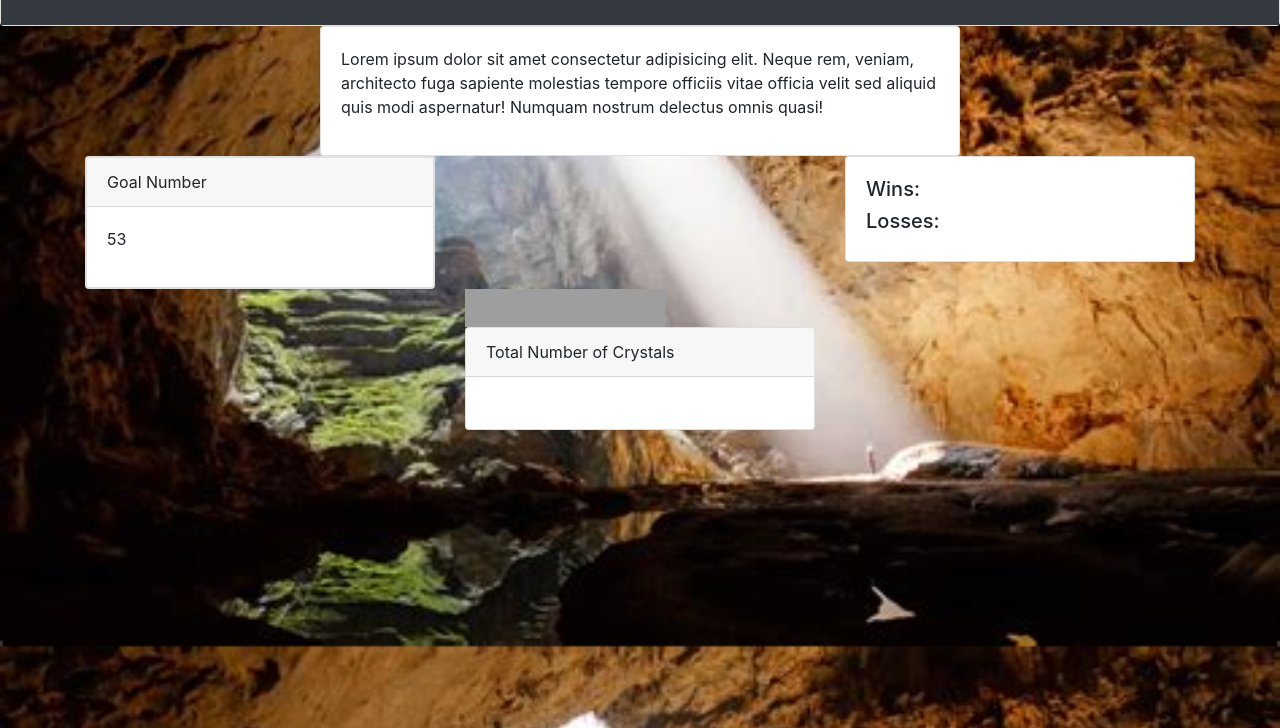
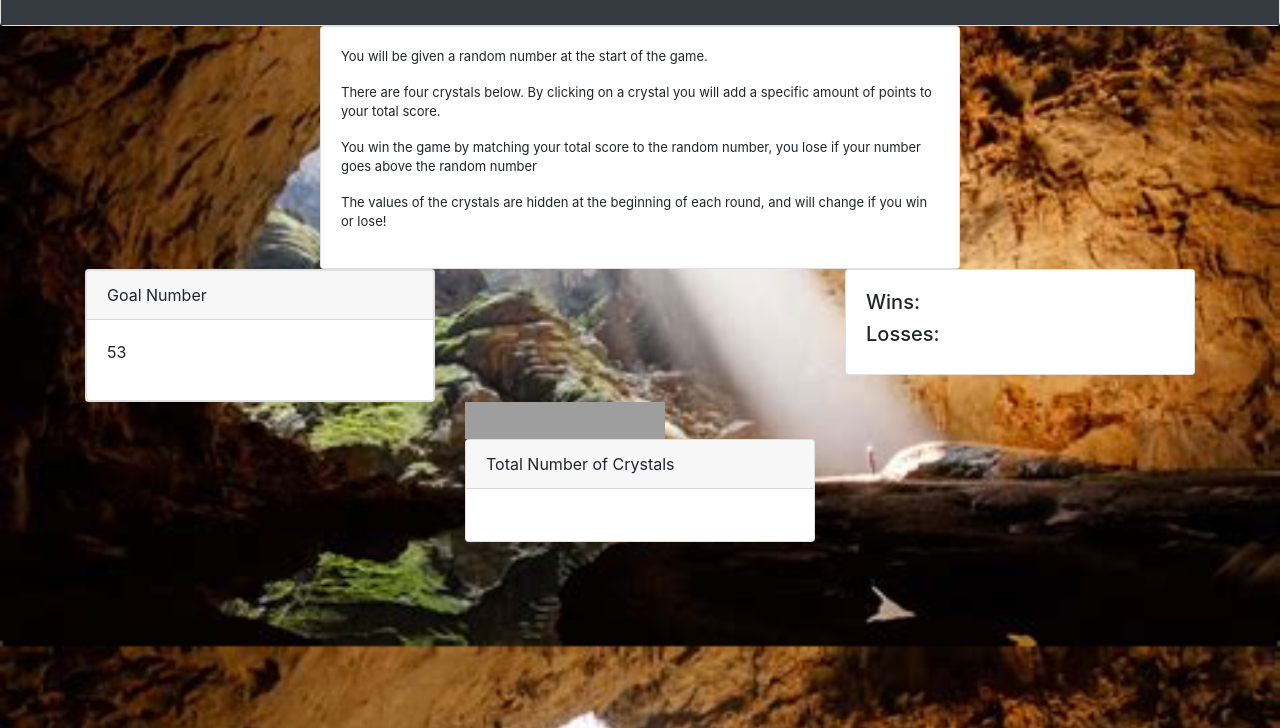
Before and after one commit to nelecaster/unit-4-game, a plain HTML site: page index.html in a window 1280 px wide. Shown: the part 72-800 px from the top of the page. Drawn offline with nearby package versions, Linux system fonts and the light colour scheme; grey boxes are pictures that could not be loaded.

Commit message:
final tweaks

```diff
--- a/assets/css/style.css
+++ b/assets/css/style.css
@@ -25,3 +25,7 @@ body {
     width: 50px;
     height: auto;
 }
+
+.instructions {
+    font-size: 13px;
+}
--- a/index.html
+++ b/index.html
@@ -26,9 +26,10 @@
 
     <div class="card instructions">
         <div class="card-body">
-            <p>Lorem ipsum dolor sit amet consectetur adipisicing elit. Neque rem, veniam, architecto fuga sapiente
-                molestias tempore officiis vitae officia velit sed aliquid quis modi aspernatur! Numquam nostrum
-                delectus omnis quasi!</p>
+            <p>You will be given a random number at the start of the game.</p>
+            <p>There are four crystals below. By clicking on a crystal you will add a specific amount of points to your total score.</p>
+            <p>You win the game by matching your total score to the random number, you lose if your number goes above the random number</p>
+            <p>The values of the crystals are hidden at the beginning of each round, and will change if you win or lose!</p>
         </div>
     </div>
 
```
